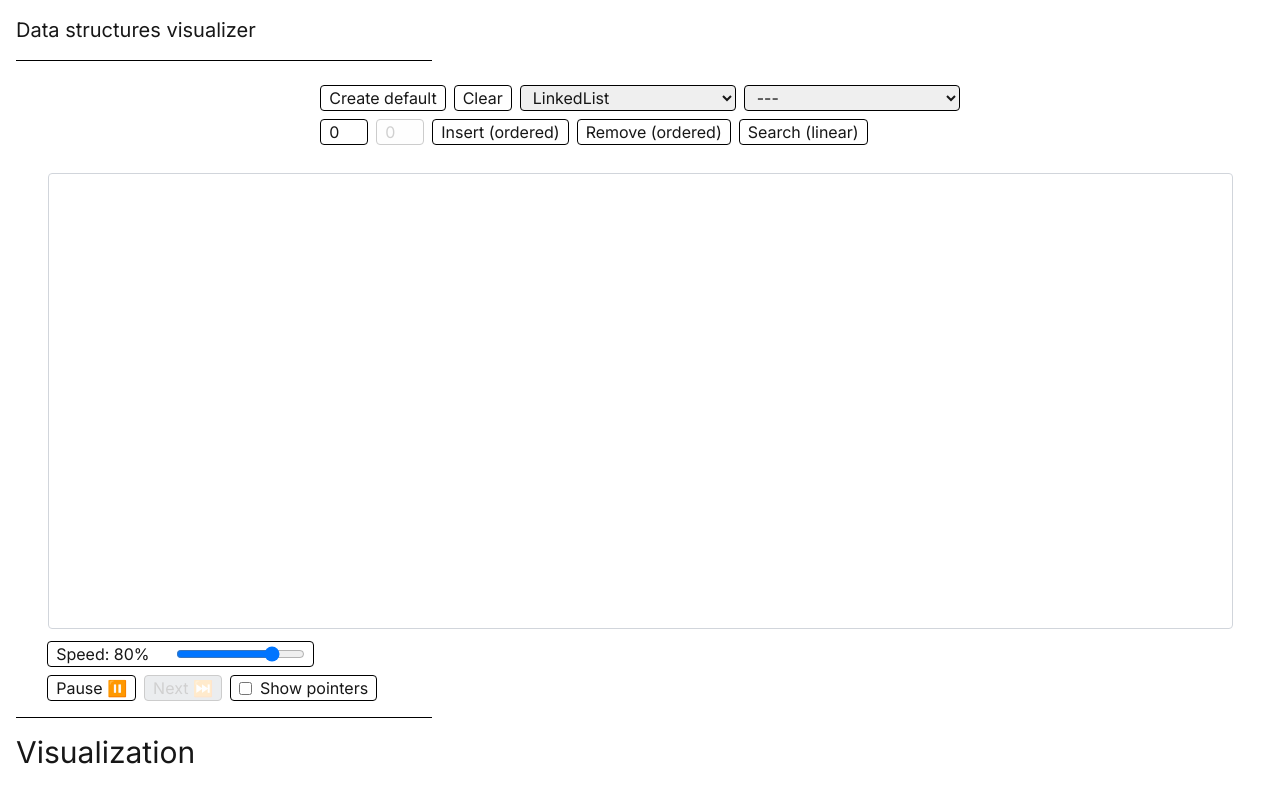
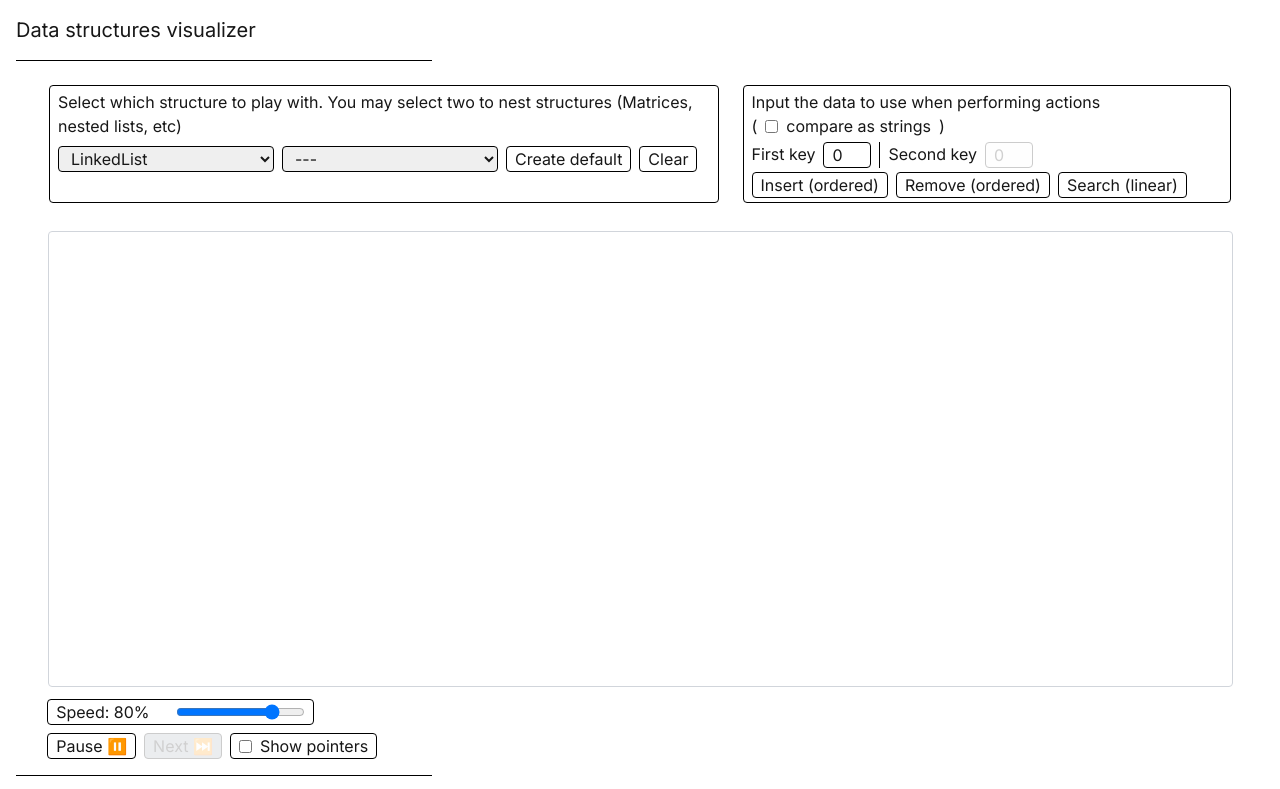
Before and after one commit to itba-tpietravallo/pi-visualizer, a Next.js app: page /en in a window 1280 px wide. Shown: the top 789 px of the page. Built offline with nearby package versions, Linux system fonts and the light colour scheme.

Commit message:
chore: improve menu ui

```diff
--- a/app/[locale]/datastructures.tsx
+++ b/app/[locale]/datastructures.tsx
@@ -1,5 +1,5 @@
 let cmpAsStrings = false;
-let cmp: (a: any, b: any) => number = cmpAsStrings ? (a,b) => a.toString().localeCompare(b.toString()) : (a,b) => a - b;
+const cmp: (a: any, b: any) => number = cmpAsStrings ? (a,b) => a.toString().localeCompare(b.toString()) : (a,b) => a - b;
 
 export class Canvas {
     private elements: DrawableElement[] = [];
--- a/app/[locale]/menu.tsx
+++ b/app/[locale]/menu.tsx
@@ -1,13 +1,19 @@
-import { ChangeEvent, Dispatch, SetStateAction, useEffect, useRef, useState } from 'react';
+import { ChangeEvent, Dispatch, LegacyRef, SetStateAction, useEffect, useRef, useState } from 'react';
 import { StructureType, Structure } from './datastructures';
 import { useTranslations } from 'next-intl';
+import clsx from 'clsx';
+
+const composable = [ StructureType.VECTOR, StructureType.STATIC_VECTOR, StructureType.LIST ] as string[];
+const allowsStringTypes = [ StructureType.LIST, StructureType.QUEUE, StructureType.STACK, StructureType.LISTADT, StructureType.QUEUEADT, StructureType.STACKADT ] as string[];
 
 export default function Menu({
     className,
     inputValue1,
     inputValue2,
+    cmpAsStrings,
     setInputValue1,
     setInputValue2,
+    setCmpAsStrings,
     dataStructureSelection,
     actions,
     handleButtonClick,
@@ -18,8 +24,10 @@ export default function Menu({
     className?: string,
     inputValue1: number,
     inputValue2: number,
+    cmpAsStrings: boolean
     setInputValue1: (value: number) => void,
     setInputValue2: (value: number) => void,
+    setCmpAsStrings: (value: boolean) => void,
     dataStructureSelection: string[],
     actions: ReturnType<Structure["getActions"]>,
     handleButtonClick?: (action: string) => void,
@@ -29,9 +37,8 @@ export default function Menu({
 }) {
     const t = useTranslations();
 
-    const [showSecondInput, setShowSecondInput] = useState(false);
-    const [select1, select2] = [useRef<HTMLSelectElement>(null), useRef<HTMLSelectElement>(null)];
-    const composable = [StructureType.VECTOR, StructureType.STATIC_VECTOR, StructureType.LIST] as string[];
+    const [ showSecondInput, setShowSecondInput ] = useState(false);
+    const [ select1, select2 ] = [useRef<HTMLSelectElement>(null), useRef<HTMLSelectElement>(null)];
 
     // Function to handle the change in select fields
     const handleSelect = (event: ChangeEvent<HTMLSelectElement>, selectId: string) => {
@@ -48,132 +55,127 @@ export default function Menu({
         handleSelectChange?.call(null, [select1.current!.value as StructureType, select2.current!.value as StructureType]);
     };
 
-    const handleInput = (event: ChangeEvent<HTMLInputElement>, inputNumber: number) => {
-        let value = parseInt(event.currentTarget.value);
-
-        if (Number.isNaN(value)) value = 0;
-
-        if (inputNumber === 1) {
-            setInputValue1(value);
-        } else {
-            setInputValue2(value);
-        }
-    };
-
     useEffect(() => {
         console.log(inputValue1, inputValue2);
         handleInputChange?.call(null, [inputValue1, inputValue2]);
     }, [inputValue1, inputValue2, handleInputChange]);
 
+    useEffect(() => {
+        if (!allowsStringTypes.includes(dataStructureSelection[0]) || !cmpAsStrings) setInputValue1(0);
+        if (!allowsStringTypes.includes(dataStructureSelection[1]) || !cmpAsStrings) setInputValue2(0);
+    }, [cmpAsStrings, dataStructureSelection[0], dataStructureSelection[1]]);
+
     return (
-        <div id="menu" className={className}>
-                        <div id="structure-selection" className="flex flex-row gap-x-2 m-2 flex-wrap">
-                {/* <button className="border border-1 border-black rounded px-2" onClick={() => handleButtonClick?.call(null, 'New')}>New</button> */}
-                <button disabled={paused} className="border border-1 border-black rounded px-2 disabled:bg-gray-400 disabled:opacity-20" onClick={() => handleButtonClick?.call(null, 'Default')}>{t('buttons.create-default')}</button>
-                <button disabled={paused} className="border border-1 border-black rounded px-2 disabled:bg-gray-400 disabled:opacity-20" onClick={() => handleButtonClick?.call(null, 'Clear')}>{t('buttons.clear')}</button>
-                <select
-                    ref={select1}
-                    defaultValue={dataStructureSelection[0]}
-                    className="border border-1 border-black rounded px-2 disabled:bg-gray-400 disabled:opacity-20"
-                    onChange={(event) => handleSelect(event, 'structure1')}
-                    disabled={paused}
-                >
-                    <optgroup label='1er parcial'>
-                    {
-                        <option key={StructureType.STATIC_VECTOR} value={StructureType.STATIC_VECTOR}>{t(`data-structures.${StructureType.STATIC_VECTOR}`)}</option>
-                    }
-                    </optgroup>
-                    <optgroup label='2do parcial'>
-                    {
-                        Object.values(StructureType)
-                            .filter(a => a != StructureType.EMPTY && a != StructureType.STATIC_VECTOR && !a.toUpperCase().includes('ADT'))
-                            .map((type) => <option key={type} value={type}>{t(`data-structures.${type}`)}</option>)
-                    }
-                    </optgroup>
-                    <optgroup label='2do parcial (ADTs)'>
-                    {
-                        Object.values(StructureType)
-                            .filter(a => a.toUpperCase().includes('ADT'))
-                            .map((type) => <option key={type} value={type}>{t(`data-structures.${type}`)}</option>)
-                    }
-                    </optgroup>
-                </select>
-                <select
-                    ref={select2}
-                    defaultValue={dataStructureSelection[1]}
-                    className="border border-1 border-black rounded px-2 disabled:bg-gray-400 disabled:opacity-20"
-                    onChange={(event) => handleSelect(event, 'structure2')}
-                    disabled={paused || !composable.includes(dataStructureSelection[0])}
-                >
-                    <option value={StructureType.EMPTY}>{StructureType.EMPTY}</option>
-                    <optgroup label='1er parcial'>
-                    {
-                        <option disabled={ !composable.includes(dataStructureSelection[0] as StructureType) } key={StructureType.STATIC_VECTOR} value={StructureType.STATIC_VECTOR}>{t(`data-structures.${StructureType.STATIC_VECTOR}`)}</option>
-                    }
-                    </optgroup>
-                    <optgroup label='2do parcial'>
-                    {
-                        Object.values(StructureType)
-                            .filter(a => a != StructureType.EMPTY && a != StructureType.STATIC_VECTOR && !a.toUpperCase().includes('ADT'))
-                            .map((type) =>
-                            <option
-                                disabled={!composable.includes(dataStructureSelection[0] as StructureType)}
-                                key={type}
-                                value={type}>{t(`data-structures.${type}`)}
-                            </option>
-                            )
-                    }
-                    </optgroup>
-                    <optgroup label='2do parcial (ADTs)'>
-                    {
-                        Object.values(StructureType)
-                            .filter(a => a.toUpperCase().includes('ADT'))
-                            .map((type) =>
-                            <option
-                                disabled={true}
-                                key={type}
-                                value={type}>{t(`data-structures.${type}`)}
-                            </option>
-                            )
-                    }
-                    </optgroup>
-                </select>
+        <form id="menu" className={clsx(className, "flex flex-col lg:flex-row gap-y-2 gap-x-2 w-[96%]")} onSubmit={e => (e.preventDefault(), false)}>
+            <div id="structure-selection" className="flex flex-col gap-y-1 gap-x-2 m-2 flex-wrap rounded border border-1 border-black px-2 py-1">
+                <div className='flex flex-col gap-2'>
+                    <p>Select which structure to play with. You may select two to nest structures (Matrices, nested lists, etc)</p>
+                    <div className='flex flex-row gap-2 flex-wrap'>
+                        <SelectDataTypeInput ref={select1} defaultValue={dataStructureSelection[0]} primaryValue={dataStructureSelection[0]} onChange={(event) => handleSelect(event, 'structure1')} paused={paused} t={t}/>
+                        <SelectDataTypeInput ref={select2} defaultValue={dataStructureSelection[1]} primaryValue={dataStructureSelection[0]} onChange={(event) => handleSelect(event, 'structure2')} paused={paused} t={t} secondaryInput={true}/>
+
+                        <button form='menu' type="button" disabled={paused} className="border border-1 border-black rounded px-2 disabled:bg-gray-400 disabled:opacity-20" onClick={() => handleButtonClick?.call(null, 'Default')}>{t('buttons.create-default')}</button>
+                        <button form='menu' type="button" disabled={paused} className="border border-1 border-black rounded px-2 disabled:bg-gray-400 disabled:opacity-20" onClick={() => handleButtonClick?.call(null, 'Clear')}>{t('buttons.clear')}</button>
+                    </div>
+                </div>
             </div>
-            <div id="data-input" className="flex flex-row gap-x-2 m-2 max-w-full flex-wrap">
-                <input
-                    disabled={paused}
-                    className="border border-1 border-black rounded px-2 w-12 bg:white disabled:bg:gray disabled:opacity-20"
-                    type="text"
-                    inputMode="numeric"
-                    pattern="[0-9]+"
-                    value={inputValue1}
-                    onChange={e  => handleInput(e,1)}
-                    onKeyDown={(event) => {
-                        if (!/[0-9]/.test(event.key) && !['Backspace', 'Delete', 'ArrowLeft', 'ArrowRight'].includes(event.key)) {
-                            event.preventDefault();
-                        }
-                    }}
-                />
-                <input
-                    disabled={!showSecondInput || paused}
-                    className="border border-1 border-black rounded px-2 w-12 bg:white disabled:bg:gray disabled:opacity-20"
-                    type="text"
-                    inputMode="numeric"
-                    pattern="[0-9]+"
-                    value={inputValue2}
-                    onChange={e => handleInput(e,2)}
-                    onKeyDown={(event) => {
-                        if (!/[0-9]/.test(event.key) && !['Backspace', 'Delete', 'ArrowLeft', 'ArrowRight'].includes(event.key)) {
-                            event.preventDefault();
-                        }
-                    }}
-                />
+
+            <div id="data-input" className="flex flex-col gap-y-1 gap-x-2 m-2 max-w-full flex-wrap rounded border border-1 border-black px-2 py-1">
+                <div>
+                    <p className='inline-block'>Input the data to use when performing actions &nbsp;</p>
+                    <div className='inline-flex gap-2 items-center justify-start'>(<input type="checkbox" name="cmp-as-strings" id="cmp-as-strings" checked={cmpAsStrings} onChange={() => setCmpAsStrings(!cmpAsStrings)} /><label htmlFor='cmp-as-strings'>compare as strings</label>)</div>
+                </div>
+                <div className='flex flex-row gap-2'>
+                <p>First key</p>
+                <DataInputField form='menu' paused={paused} defaultValue={inputValue1} setter={setInputValue1} allowString={cmpAsStrings && allowsStringTypes.includes(dataStructureSelection[0])}/>
+                <hr className="border-black border-l h-full"/>
+                <p>Second key</p>
+                <DataInputField form='menu' paused={paused || !showSecondInput} defaultValue={inputValue2} setter={setInputValue2} allowString={cmpAsStrings && allowsStringTypes.includes(dataStructureSelection[1])}/>
+                </div>
+                <div id='actions' className='flex flex-row gap-2'>
                 {
                     actions.map((action, index) => (
-                        <button disabled={paused} key={index} className="border border-1 border-black rounded px-2 disabled:bg-gray-400 disabled:opacity-20" onClick={ () => action.action(inputValue1, inputValue2) }>{t(action.name)}{ action.modifier?.filter(a => a).length ? ` (${action.modifier.map(m => t(`action-modifier.${m}`)).join(`, ${t(`action-modifier.then`)} `)})` : "" }</button>
+                        <button form='menu' type='submit' disabled={paused} key={index} className="border border-1 border-black rounded px-2 disabled:bg-gray-400 disabled:opacity-20" onClick={ () => {
+                            if ((document.getElementById('menu') as HTMLFormElement | undefined)?.reportValidity()) action.action(inputValue1, inputValue2);
+                        }}>{t(action.name)}{ action.modifier?.filter(a => a).length ? ` (${action.modifier.map(m => t(`action-modifier.${m}`)).join(`, ${t(`action-modifier.then`)} `)})` : "" }</button>
                     ))
                 }
+                </div>
             </div>
-        </div>
+        </form>
     );
 };
+
+function DataInputField({paused, form, defaultValue, setter, allowString}: {paused: boolean, form?: string, defaultValue: number | string, setter: ((value: number) => void) | ((value: string) => void), allowString?: boolean}) {
+    const handleInput = (event: ChangeEvent<HTMLInputElement>) => {
+        let value: string | number = parseInt(event.currentTarget.value);
+
+        if (Number.isNaN(value)) value = event.currentTarget.value;
+
+        // @ts-expect-error ignore number | string
+        setter(value);
+    };
+
+    return allowString ?
+    <input
+        form={form}
+        disabled={paused}
+        className='border border-1 border-black rounded px-2 w-12 bg:white disabled:bg:gray disabled:opacity-20'
+        type="text"
+        value={defaultValue}
+        onChange={e => (handleInput(e), e.currentTarget.reportValidity())}
+        required
+    /> :
+    <input
+        form={form}
+        disabled={paused}
+        className="border border-1 border-black rounded px-2 w-12 bg:white disabled:bg:gray disabled:opacity-20"
+        type="text"
+        inputMode="numeric"
+        pattern="[0-9]+"
+        value={defaultValue}
+        onChange={e => (handleInput(e), e.currentTarget.reportValidity())}
+        required
+        onKeyDown={(event) => {
+            if (!/[0-9]/.test(event.key) && !['Backspace', 'Delete', 'ArrowLeft', 'ArrowRight'].includes(event.key)) {
+                event.preventDefault();
+            }
+    } } />;
+}
+
+function SelectDataTypeInput({ref, defaultValue, primaryValue, onChange, paused, t, secondaryInput }: {
+            ref: LegacyRef<HTMLSelectElement>,
+            defaultValue: string,
+            primaryValue: string,
+            onChange?: (event: ChangeEvent<HTMLSelectElement>) => void,
+            paused: boolean,
+            t: ReturnType<typeof useTranslations>,
+            secondaryInput?: boolean
+        }
+    ) {
+
+    return <select
+        ref={ref}
+        defaultValue={defaultValue}
+        className="border border-1 border-black rounded px-2 disabled:bg-gray-400 disabled:opacity-20"
+        disabled={paused}
+        onChange={onChange}
+    >
+        {secondaryInput && <option value="---">{t('data-structures.---')}</option>}
+        <optgroup label='1er parcial'>
+            {<option key={StructureType.STATIC_VECTOR} value={StructureType.STATIC_VECTOR} disabled={!composable.includes(primaryValue) && secondaryInput}>{t(`data-structures.${StructureType.STATIC_VECTOR}`)}</option>}
+        </optgroup>
+
+        <optgroup label='2do parcial'>
+            {Object.values(StructureType)
+                .filter(a => a != StructureType.EMPTY && a != StructureType.STATIC_VECTOR && !a.toUpperCase().includes('ADT'))
+                .map((type) => <option key={type} value={type} disabled={!composable.includes(primaryValue) && secondaryInput}>{t(`data-structures.${type}`)}</option>)}
+        </optgroup>
+
+        <optgroup label='2do parcial (ADTs)'>
+            {Object.values(StructureType)
+                .filter(a => a.toUpperCase().includes('ADT'))
+                .map((type) => <option key={type} value={type} disabled={secondaryInput || (secondaryInput && !composable.includes(primaryValue)) }>{t(`data-structures.${type}`)}</option>)}
+        </optgroup>
+    </select>;
+}
--- a/app/[locale]/page.tsx
+++ b/app/[locale]/page.tsx
@@ -19,6 +19,7 @@ export default function Home() {
 	const [ speed, setSpeed ] = useState(80);
 	const [ inputValue1, setInputValue1 ] = useState(0);
 	const [ inputValue2, setInputValue2 ] = useState(0);
+    const [ cmpAsStrings, setCmpAsStrings ] = useState(false);
 	const [ dataStructureSelection, setDataStructureSelection ] = useState([StructureType.LIST, StructureType.EMPTY] as [StructureType, StructureType]);
 	const [ actions, setActions ] = useState<ReturnType<Structure["getActions"]>>([]);
 	const [ showPointers, setShowPointers ] = useState(false);
@@ -151,6 +152,13 @@ export default function Home() {
 		canvas.render();
 	}, [showPointers]);
 
+	useEffect(() => {
+		const elem = createStructure(...dataStructureSelection)!;
+		canvas.compareAsStrings(cmpAsStrings);
+		canvas.replaceElements(elem);
+		setActions(elem.getActions(canvas));
+	}, [cmpAsStrings]);
+
 	// Function to handle button clicks
 	const handleButtonClick = (action: string) => {
 		let elem: Structure | undefined;
@@ -179,7 +187,7 @@ export default function Home() {
 
 	return (
 		<>
-		<div data-display-warning={displayMobileWarning.toString()} className="w-full h-screen flex flex-col md:hidden data-[display-warning=false]:hidden items-center justify-center text-2xl">
+		<div data-display-warning={displayMobileWarning.toString()} className="w-full h-screen flex flex-col sm:hidden data-[display-warning=false]:hidden items-center justify-center text-2xl">
 			<div className="text-4xl">🚧</div>
 			<p className="text-center">{ t('mobile-warning') }</p>
 			<a className="border border-black p-1 px-3 rounded-lg bg-yellow-400/20 mt-4 cursor-pointer" onClick={() => setDisplayMobileWarning(false)}>I understand, proceed anyways</a>
@@ -195,8 +203,10 @@ export default function Home() {
 					className="pb-2 max-w-full"
 					inputValue1={inputValue1}
 					inputValue2={inputValue2}
+					cmpAsStrings={cmpAsStrings}
 					setInputValue1={setInputValue1}
 					setInputValue2={setInputValue2}
+					setCmpAsStrings={setCmpAsStrings}
 					dataStructureSelection={dataStructureSelection}
 					actions={actions}
 					handleButtonClick={handleButtonClick}
```
Also changed, not shown: 1 other file (tests, documents, lock files or other folders).
